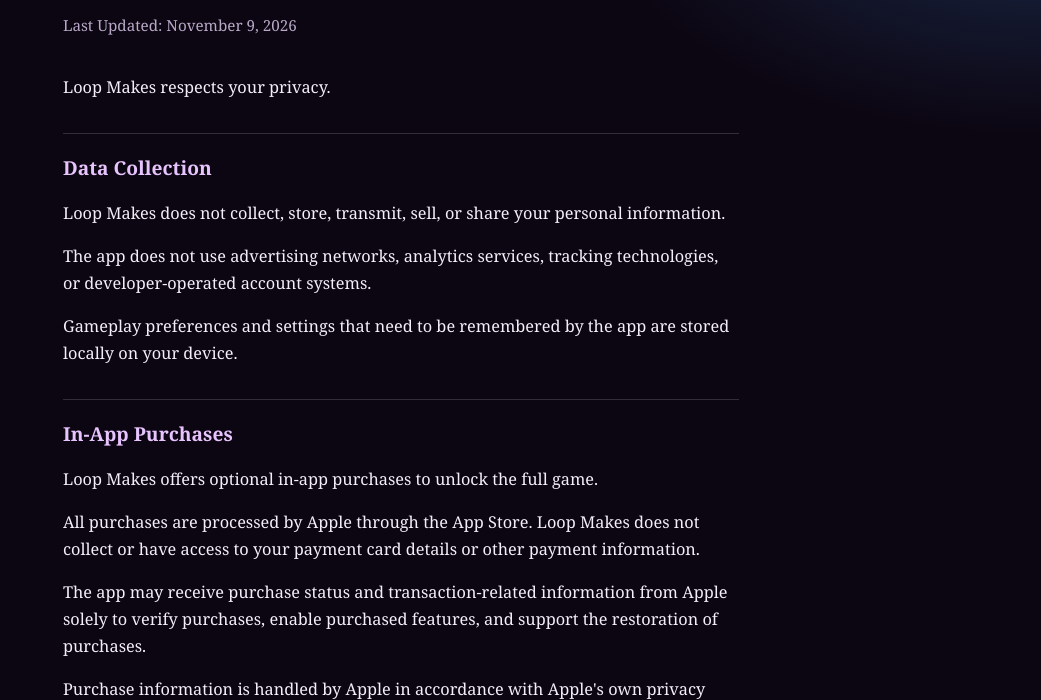
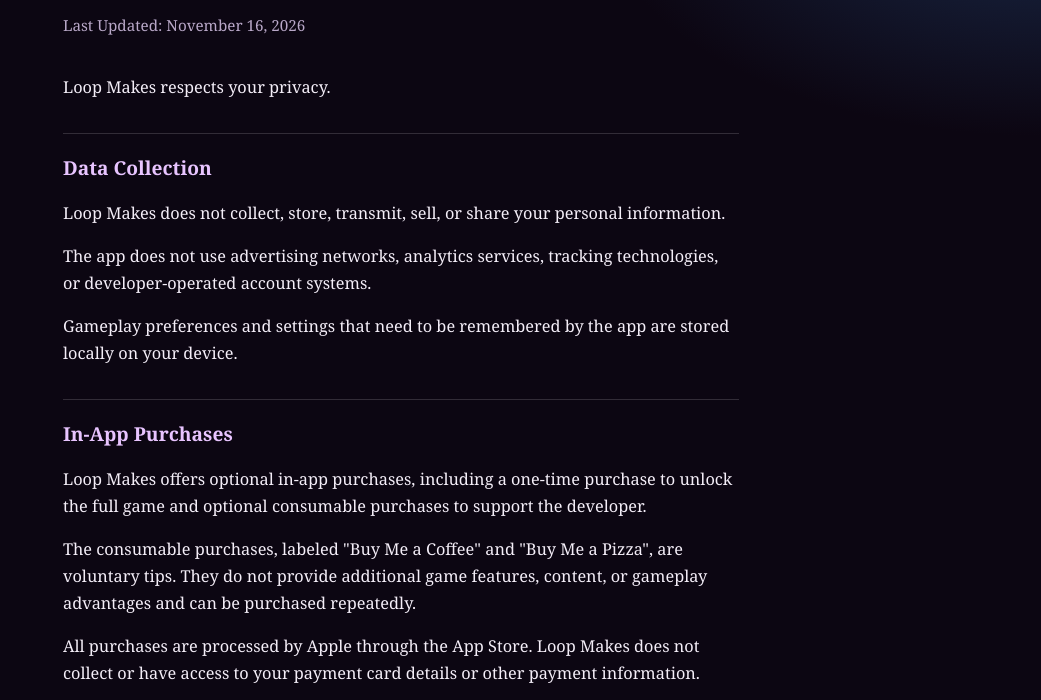
Before and after one commit to LiuYiSong/enCloseGame, a plain HTML site: page loopmakes/privacy-support.html in a window 1280 px wide. Shown: the part 114-814 px from the top of the page, without its empty margins (239-1280 px from the left). Drawn offline with Linux system fonts and the light colour scheme.

Commit message:
Document optional coffee and pizza tips in the Loop Makes privacy policy.
Co-authored-by: Cursor <cursoragent@cursor.com>

```diff
--- a/loopmakes/privacy-support.html
+++ b/loopmakes/privacy-support.html
@@ -53,7 +53,7 @@
 <body>
   <main>
     <h1 id="privacy">Privacy Policy</h1>
-    <p class="meta">Last Updated: November 9, 2026</p>
+    <p class="meta">Last Updated: November 16, 2026</p>
 
     <p>Loop Makes respects your privacy.</p>
 
@@ -72,7 +72,13 @@
 
     <h2>In-App Purchases</h2>
     <p>
-      Loop Makes offers optional in-app purchases to unlock the full game.
+      Loop Makes offers optional in-app purchases, including a one-time purchase to unlock
+      the full game and optional consumable purchases to support the developer.
+    </p>
+    <p>
+      The consumable purchases, labeled "Buy Me a Coffee" and "Buy Me a Pizza", are
+      voluntary tips. They do not provide additional game features, content, or gameplay
+      advantages and can be purchased repeatedly.
     </p>
     <p>
       All purchases are processed by Apple through the App Store. Loop Makes does not collect
@@ -80,8 +86,8 @@
     </p>
     <p>
       The app may receive purchase status and transaction-related information from Apple
-      solely to verify purchases, enable purchased features, and support the restoration
-      of purchases.
+      solely to verify purchases, enable the full-game unlock, process tips, and support
+      purchase restoration where applicable.
     </p>
     <p>
       Purchase information is handled by Apple in accordance with Apple's own privacy
```
